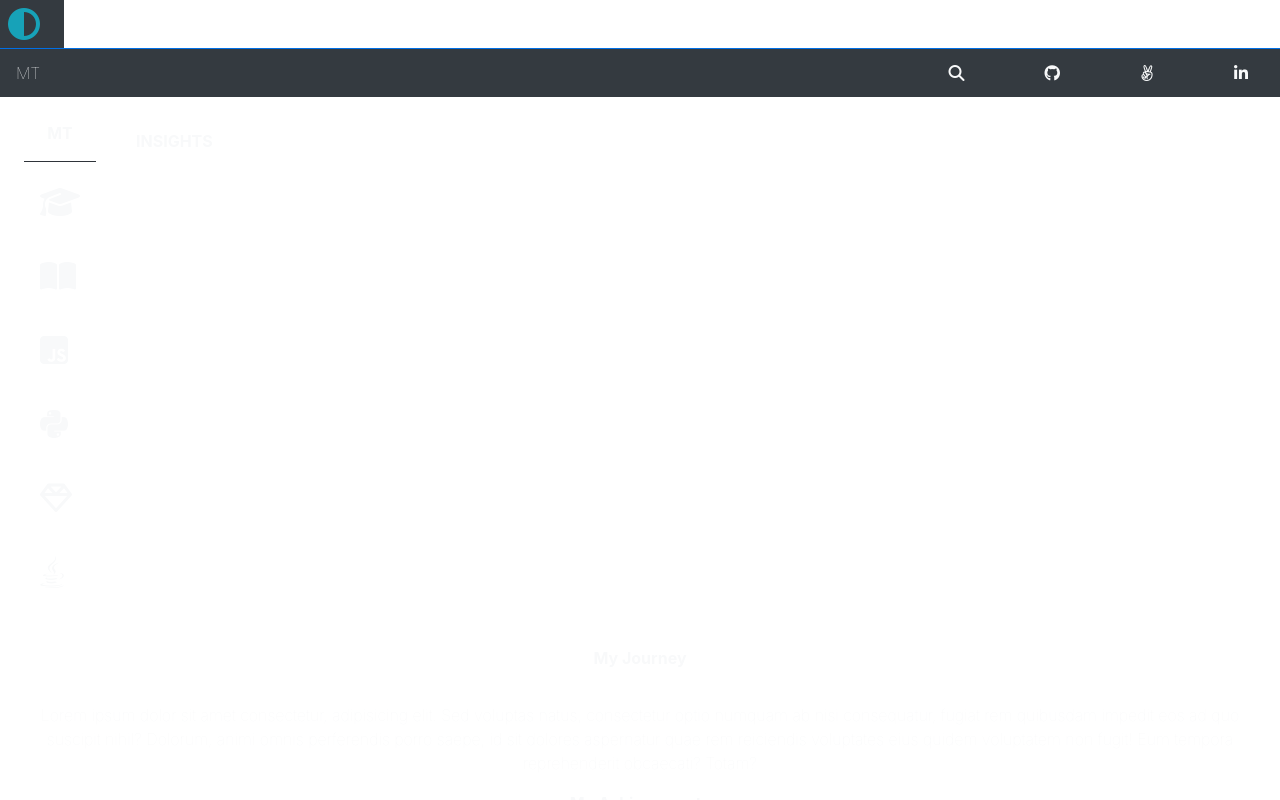
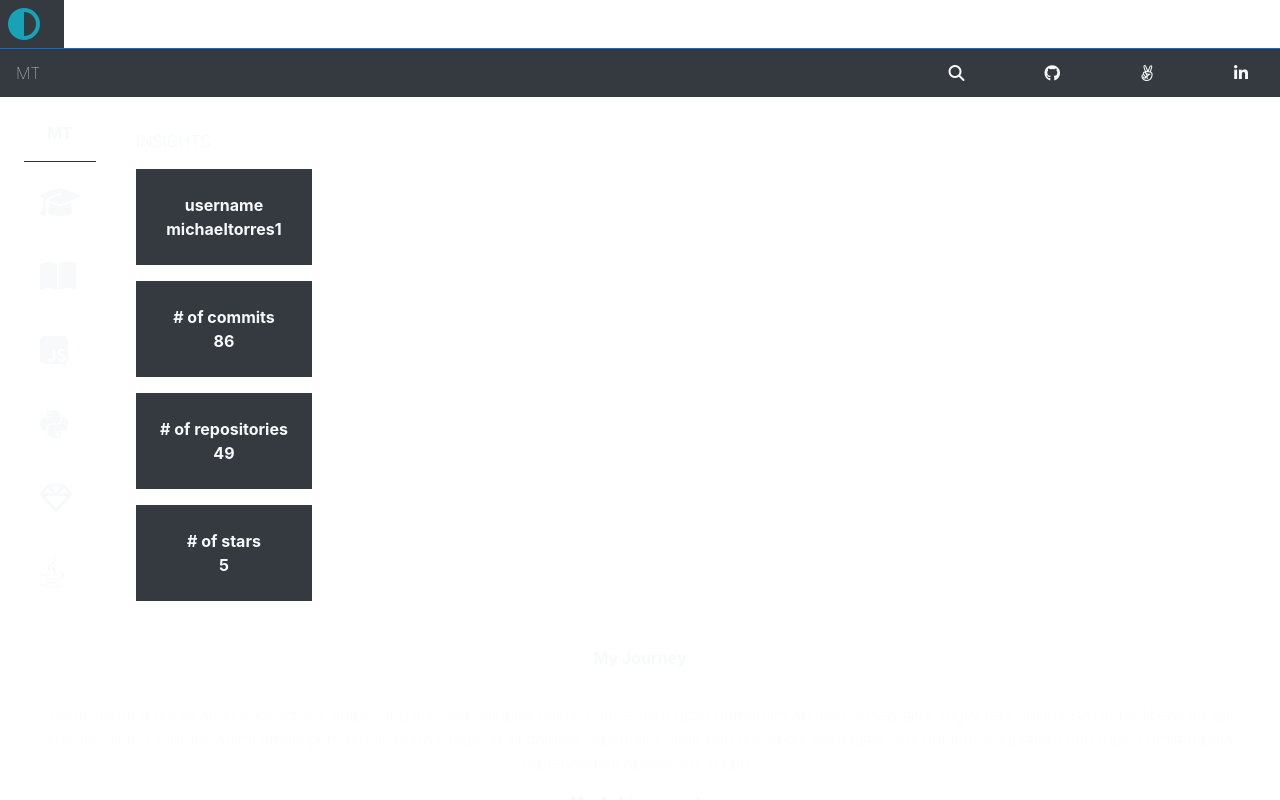
Before and after one commit to michaeltorres1/portfolio, a React (Create React App) app: page / in a window 1280 px wide. Shown: the top 800 px of the page. Built offline with nearby package versions, Linux system fonts and the light colour scheme; the HTML template or start-up script is replaced by a standard one.

Commit message:
Add few widget insights

```diff
--- a/src/App.css
+++ b/src/App.css
@@ -1,8 +1,10 @@
 @import url('./stylesheets/colors/backgroundColors.css');
+@import url('./stylesheets/colors/textColors.css');
 @import url('./stylesheets/navbar.css');
 @import url('./stylesheets/menu.css');
 @import url('./stylesheets/toggle.css');
 @import url('./stylesheets/mainWidget.css');
+@import url('./stylesheets/insights.css');
 @import url('./stylesheets/card.css');
 @import url('./stylesheets/footer.css');
 
--- a/src/components/widgets/Main.js
+++ b/src/components/widgets/Main.js
@@ -1,9 +1,11 @@
 import React from 'react';
+import Insight from './insights/Insight';
 
 const Main = () => {
   return (
     <div id='mainWidget' className='d-flex flex-column text-light'>
-      <div className='font-weight-bolder text-light mt-3 ml-3'>INSIGHTS</div>
+      <div className='font-weight-light text-light mt-3 ml-3'>INSIGHTS</div>
+      <Insight />
     </div>
   );
 };
--- /dev/null
+++ b/src/components/widgets/insights/Commits.js
@@ -0,0 +1,14 @@
+import React from 'react';
+
+const Commits = () => {
+  return (
+    <div id='commits' className='bg-dark p-4 mt-3'>
+      <div className='font-weight-bold text-light text-center'>
+        # of commits
+      </div>
+      <div className='font-weight-bolder text-light-green text-center'>86</div>
+    </div>
+  );
+};
+
+export default Commits;
--- /dev/null
+++ b/src/components/widgets/insights/Insight.js
@@ -0,0 +1,18 @@
+import React from 'react';
+import Username from './Username';
+import Commits from './Commits';
+import Respositories from './Respositories';
+import Stars from './Stars';
+
+const Insight = () => {
+  return (
+    <div className='mt-3 ml-3'>
+      <Username />
+      <Commits />
+      <Respositories />
+      <Stars />
+    </div>
+  );
+};
+
+export default Insight;
--- /dev/null
+++ b/src/components/widgets/insights/Respositories.js
@@ -0,0 +1,14 @@
+import React from 'react';
+
+const Respositories = () => {
+  return (
+    <div id='repositories' className='bg-dark p-4 mt-3'>
+      <div className='font-weight-bold text-light text-center'>
+        # of repositories
+      </div>
+      <div className='font-weight-bolder text-light-green text-center'>49</div>
+    </div>
+  );
+};
+
+export default Respositories;
--- /dev/null
+++ b/src/components/widgets/insights/Stars.js
@@ -0,0 +1,12 @@
+import React from 'react';
+
+const Stars = () => {
+  return (
+    <div id='commits' className='bg-dark p-4 mt-3'>
+      <div className='font-weight-bold text-light text-center'># of stars</div>
+      <div className='font-weight-bolder text-light-green text-center'>5</div>
+    </div>
+  );
+};
+
+export default Stars;
--- /dev/null
+++ b/src/components/widgets/insights/Username.js
@@ -0,0 +1,16 @@
+import React from 'react';
+
+const Username = () => {
+  return (
+    <div>
+      <div id='username' className='bg-dark p-4'>
+        <div className='font-weight-bold text-light text-center'>username</div>
+        <div className='font-weight-bolder text-light-green text-center'>
+          michaeltorres1
+        </div>
+      </div>
+    </div>
+  );
+};
+
+export default Username;
--- /dev/null
+++ b/src/stylesheets/colors/textColors.css
@@ -0,0 +1,3 @@
+.text-light-green {
+  color: #41f0ca;
+}
--- /dev/null
+++ b/src/stylesheets/insights.css
@@ -0,0 +1,38 @@
+#username {
+  position: relative;
+  width: 16%;
+  border-radius: 5px;
+  box-shadow: 1px 1px 10px #000;
+  transition: top 5s ease;
+}
+
+#commits {
+  position: relative;
+  width: 16%;
+  border-radius: 5px;
+  box-shadow: 1px 1px 10px #000;
+  transition: top 5s ease;
+}
+
+#repositories {
+  position: relative;
+  width: 16%;
+  border-radius: 5px;
+  box-shadow: 1px 1px 10px #000;
+  transition: top 5s ease;
+}
+
+#username:hover {
+  top: -1px;
+  background-color: #41f0ca46 !important;
+}
+
+#commits:hover {
+  top: -1px;
+  background-color: #41f0ca46 !important;
+}
+
+#repositories:hover {
+  top: -1px;
+  background-color: #41f0ca46 !important;
+}
```
